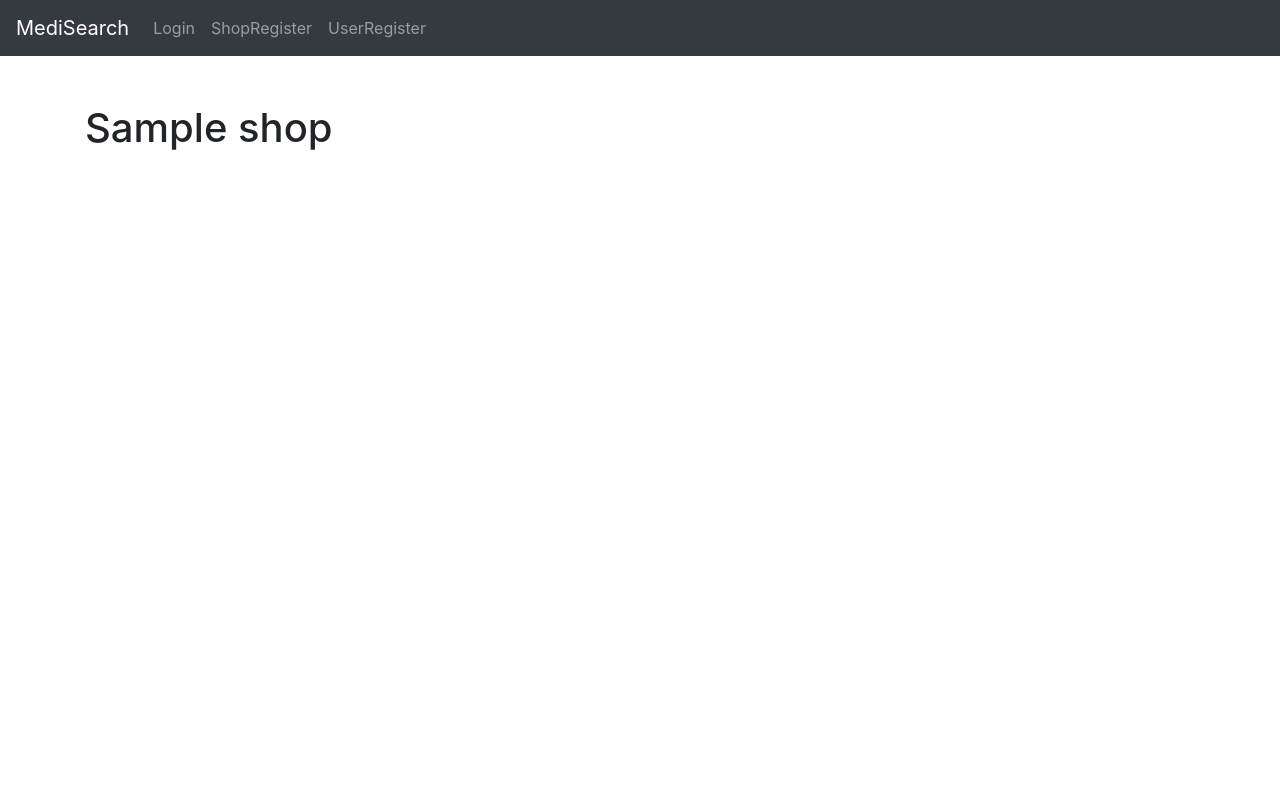
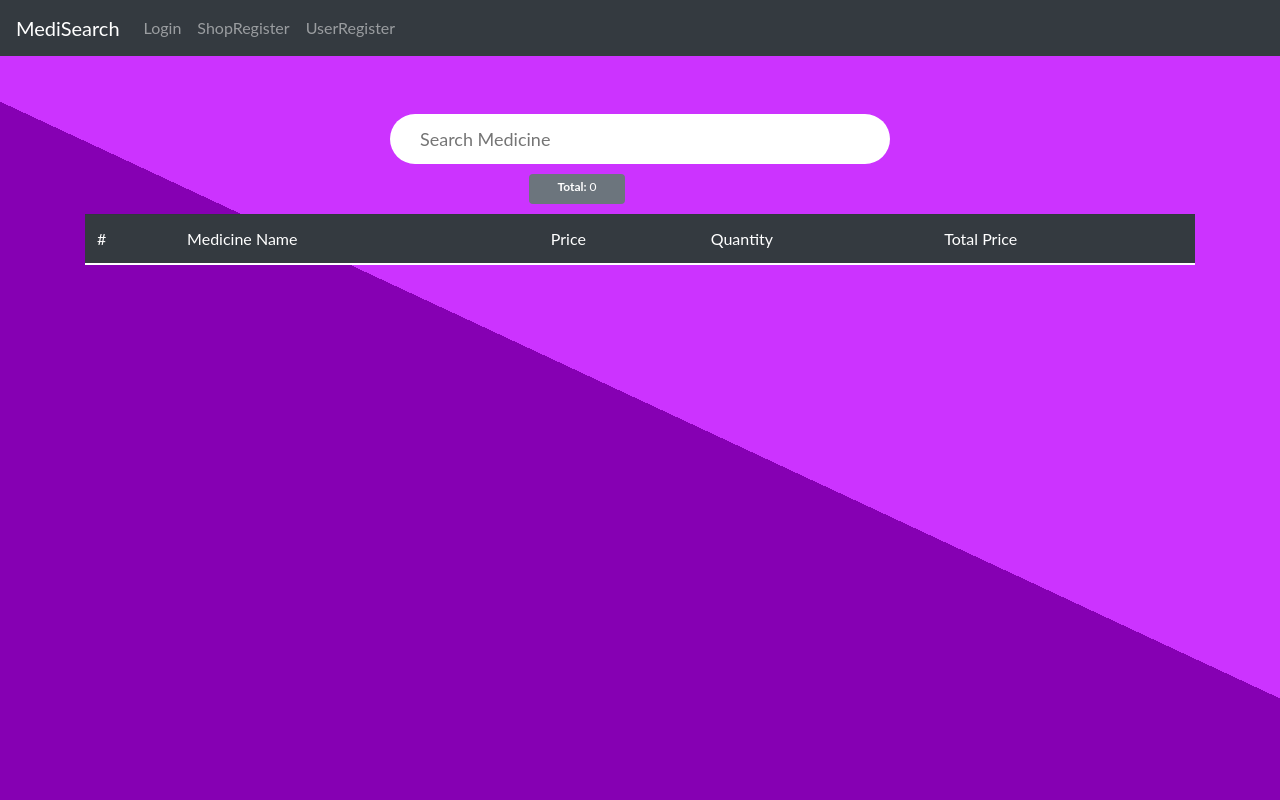
Before and after one commit to MR-1301/SRI-Team-9AB-MediSearch, a Node server app: page /user/viewShop/600000000000000000000001 in a window 1280 px wide. Run offline with Node 20, Linux system fonts and the light colour scheme; tables that the repository leaves empty hold one stand-in row (values such as "Sample post"); lists and menus that the app fills with data are empty; some libraries are stand-ins or nearby versions.

Commit message:
"Added Cart Page for Users"

```diff
--- a/config/passportConfig.js
+++ b/config/passportConfig.js
@@ -23,7 +23,7 @@ module.exports = function (passport) {
   passport.use(new GoogleStrategy({
       clientID: process.env.GOOGLE_CLIENT_ID,
       clientSecret: process.env.GOOGLE_CLIENT_SECRET,
-      callbackURL: 'https://medi--search.herokuapp.com/auth/google/callback'
+      callbackURL: process.env.CALLBACKURI
     },
     async (accessToken, refreshToken, profile, done) => {
       const newUser = {
--- /dev/null
+++ b/public/javascript/particularShop.js
@@ -0,0 +1,68 @@
+document.getElementById("myInput").addEventListener("keyup", function () {
+  let filter = document.getElementById("myInput").value.toUpperCase();
+  let myTable = document.getElementById("myTable");
+  let tr = myTable.getElementsByTagName('tr');
+  console.log(tr.length);
+  for (var i = 0; i < tr.length; i++) {
+    let td = tr[i].getElementsByTagName('td')[0];
+    if (td) {
+      let textvalue = td.textContent || td.innerHTML;
+      if (textvalue.toUpperCase().indexOf(filter) > -1) {
+        tr[i].style.display = "";
+      } else {
+        tr[i].style.display = "none";
+      }
+    }
+  }
+});
+
+for (let i = 0; i < allMeds.length; i++) {
+  var valueCount;
+
+  function priceTotal() {
+    const currPrice = parseInt(document.getElementById(`price${i + 1}`).innerText);
+    var total = valueCount * currPrice;
+    const inital=parseInt(document.getElementById(`total${i + 1}`).innerText);
+    document.getElementById(`total${i + 1}`).innerText = JSON.stringify(total);
+    const curr= parseInt(document.getElementById("finalTotal").innerText);
+    document.getElementById("finalTotal").innerText=JSON.stringify(curr+total-inital);
+  }
+
+  //plus button
+  const plusID = `plus${i + 1}`;
+  const minusID = `minus${i + 1}`;
+  const inputID = `input${i + 1}`;
+
+
+  document.getElementById(minusID).setAttribute("disabled", "disabled");
+
+
+  document.getElementById(plusID).addEventListener("click", function () {
+    valueCount = document.getElementById(inputID).value;
+
+    valueCount++;
+    document.getElementById(inputID).value = valueCount;
+
+    if (valueCount >= 1) {
+      document.getElementById(minusID).removeAttribute("disabled");
+      document.getElementById(minusID).classList.remove("disabled")
+    }
+
+    priceTotal()
+  })
+
+  document.getElementById(minusID).addEventListener("click", function () {
+
+    valueCount = document.getElementById(inputID).value;
+
+    valueCount--;
+    document.getElementById(inputID).value = valueCount;
+
+    if (valueCount == 0) {
+      document.getElementById(minusID).setAttribute("disabled", "disabled")
+    }
+
+    priceTotal()
+  })
+
+}
--- /dev/null
+++ b/public/stylesheets/particularShop.css
@@ -0,0 +1,111 @@
+body{
+	background: linear-gradient(25deg, #8600b3 50%, #cc33ff 50%);
+}
+.box{
+    display: flex;
+
+    justify-content: center;
+    align-items: center;
+	width: 500px;
+
+	height: 50px;
+
+	background-color: white;
+
+	border-radius: 30px;
+    margin:auto;
+    margin-top:10px;
+	display: flex;
+
+	align-items: center;
+
+	padding: 20px;
+
+}
+.box > i {
+
+	font-size: 20px;
+
+	color: #777;
+
+}
+
+.box > input{
+
+	flex: 1;
+
+	height: 40px;
+
+	border: none;
+
+	outline: none;
+
+	font-size: 18px;
+
+	padding-left: 10px;
+
+
+}
+
+.mystyle{
+    margin-top:10px;
+}
+
+@import url('https://fonts.googleapis.com/css?family=Lato:400,700,900|Open+Sans:300,400|Oswald:400,700');
+* {
+    padding: 0;
+    margin: 0;
+    box-sizing: border-box;
+    font-family: 'Lato', sans-serif;
+    font-weight: normal;
+}
+
+
+
+/***************/
+
+.quantity {
+    display: flex;
+    justify-content: center;
+     width:40px;
+
+}
+
+.quantity button {
+    width: 50px;
+    height: 35px;
+    border: 1px solid #000;
+    color: #000;
+    border-radius: 0;
+    background: #fff
+}
+
+.quantity input {
+    border: none;
+    border-top: 1px solid #000;
+    border-bottom: 1px solid #000;
+    text-align: center;
+    width: 50px;
+    font-size: 20px;
+    color: #000;
+    font-weight: 300;
+}
+
+.total-price {
+    text-align: center;
+    font-size: 30px;
+    color: #fff;
+}
+
+.total-price .fa-rupee {
+    display: inline-block;
+    font-size: 90%;
+    margin-right: 5px;
+}
+
+.totalBtn{
+    height: 30px;
+    margin-left: 40%;
+    margin-top: 10px;
+    padding-top: 7px;
+}
--- a/views/User/particularShop.ejs
+++ b/views/User/particularShop.ejs
@@ -1,5 +1,52 @@
 <% layout('layouts/boilerplate') %>
-<h1>
-    <%= shopName %>
-</h1>
-<%= meds %>
+
+<link rel="stylesheet" type="text/css" href="/stylesheets/particularShop.css">
+
+<div class="box">
+    <i class="fa fa-search" aria-hidden="true"></i>
+    <input type="text" name="" id="myInput" placeholder="Search Medicine">
+</div>
+
+<div class="badge bg-secondary text-wrap totalBtn" style="width: 6rem;">
+    Total: <span id="finalTotal">0</span>
+</div>
+
+<table class="table table-dark table-striped mystyle" id="myTable">
+    <thead>
+    <tr>
+        <th scope="col">#</th>
+        <th scope="col">Medicine Name</th>
+        <th scope="col">Price</th>
+        <th scope="col">Quantity</th>
+        <th scope="col"> Total Price</th>
+    </tr>
+    </thead>
+    <tbody>
+    <% for (let i = 0;i < meds.length;i++){ %>
+        <tr>
+            <th scope="row"><%= i + 1 %></th>
+            <td><%= meds[i].name %></td>
+            <% const medPriceID = `price${i + 1}` %>
+            <td id="<%= medPriceID %>"><%= meds[i].price %></td>
+            <td>
+                <div class="quantity">
+                    <% const plusBtn = `plus${i + 1}` %>
+                    <% const minusBtn = `minus${i + 1}` %>
+                    <% const inputxt = `input${i + 1}` %>
+                    <button class="btn minus-btn diabled" id="<%= minusBtn %>" type="button">-</button>
+                    <input type="text" class="qty" value="0" id="<%= inputxt %>">
+                    <button class="btn plus-btn" type="button" id="<%= plusBtn %>">+</button>
+                </div>
+            </td>
+            <% const totalPrice = `total${i + 1}` %>
+            <td id="<%= totalPrice %>">
+                0
+            </td>
+        </tr>
+    <% } %>
+    </tbody>
+</table>
+<script>
+  const allMeds =<%- JSON.stringify(meds) %>;
+</script>
+<script src="/javascript/particularShop.js"></script>
```
